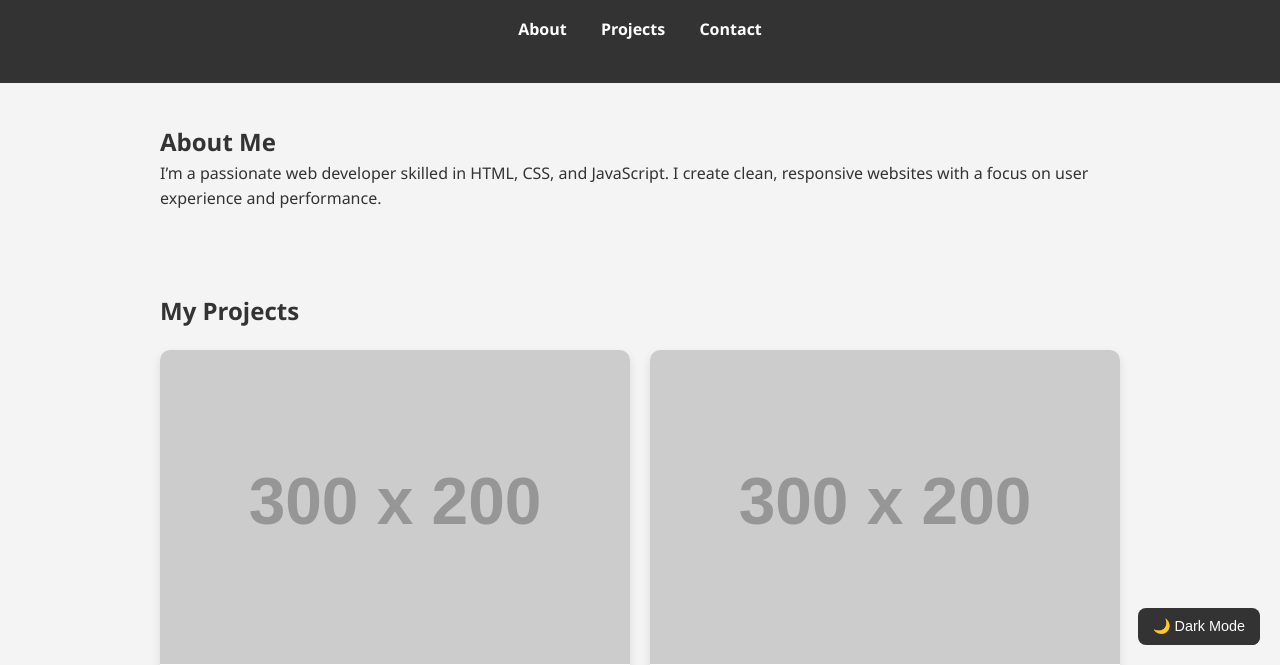
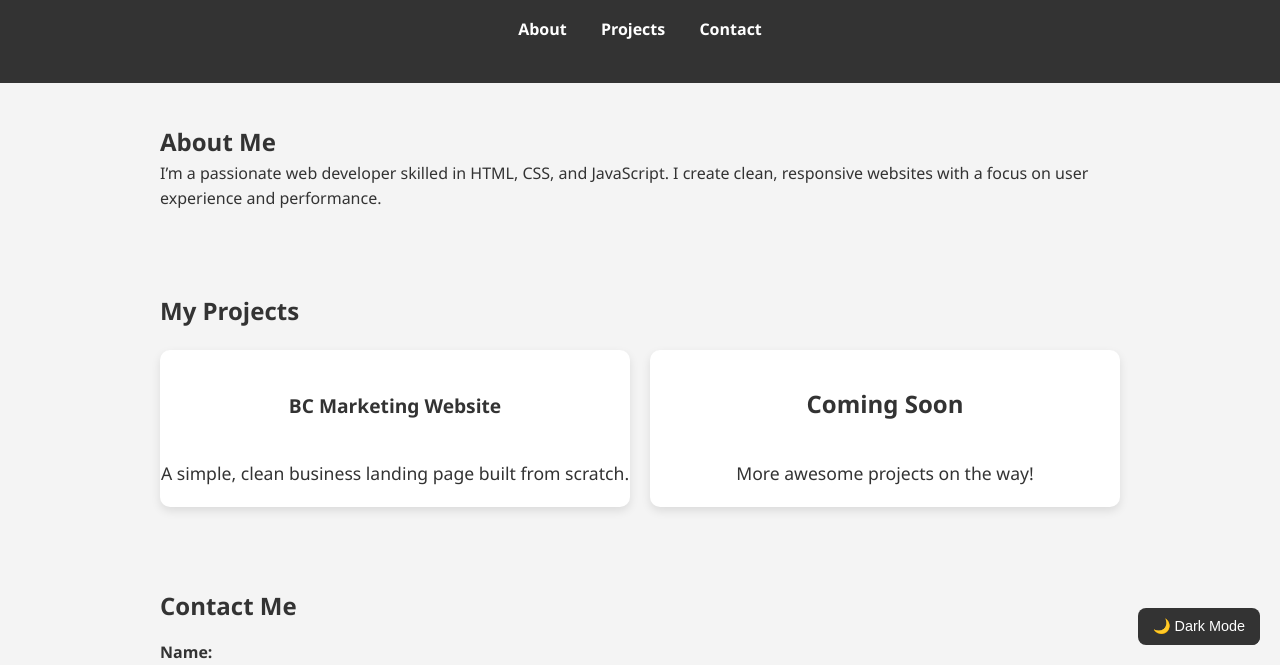
Before and after one commit to Ethan-Brink/Ethan-Brink-Web-Developer, a plain HTML site: page index.html in a window 1280 px wide. Shown: the part 135-800 px from the top of the page. Drawn offline with Linux system fonts and the light colour scheme; placeholder pictures from the web are drawn by us.

Commit message:
Added some extra stuff

```diff
--- a/index.html
+++ b/index.html
@@ -32,27 +32,32 @@
       <h2>My Projects</h2>
       <div class="project-grid">
         <div class="project-card">
-          <img
-            src="https://via.placeholder.com/300x200"
-            alt="Project Screenshot"
-          />
-          <h3>BC Marketing Website</h3>
-          <p>A simple, clean business landing page built from scratch.</p>
+          <h3 id="project-title">
+            <a
+              href="https://ethan-brink.github.io/bc-marketing/"
+              target="_blank"
+              rel="noopener"
+              >BC Marketing Website</a
+            >
+          </h3>
+          <p id="paragraph-centred">
+            A simple, clean business landing page built from scratch.
+          </p>
         </div>
         <div class="project-card">
-          <img
-            src="https://via.placeholder.com/300x200"
-            alt="Project Screenshot"
-          />
-          <h3>Coming Soon</h3>
-          <p>More awesome projects on the way!</p>
+          <h3 id="project-title">Coming Soon</h3>
+          <p id="paragraph-centred">More awesome projects on the way!</p>
         </div>
       </div>
     </section>
 
     <section id="contact">
       <h2>Contact Me</h2>
-      <form id="contact-form">
+      <form
+        id="contact-form"
+        action="https://formspree.io/f/meokzezn"
+        method="POST"
+      >
         <label>Name:</label>
         <input type="text" required />
 
--- a/styles.css
+++ b/styles.css
@@ -202,3 +202,25 @@ body.dark-mode form button {
     background-color: var(--accent);
     color: #000; /* better contrast */
 }
+.project-card a {
+  color: var(--color-accent);
+  text-decoration: none;
+  font-size: 1.2rem;
+  font-weight: bold;
+}
+
+.project-card a:hover {
+  text-decoration: underline;
+}
+#paragraph-centred {
+    text-align: center;
+    margin: 20px 0;
+    font-size: 1.1rem;
+    color: var(--text);
+}
+#project-title {
+    text-align: center;
+    margin: 20px 0;
+    font-size: 1.5rem;
+    color: var(--primary);
+}
```
Also changed, not shown: script.js (line endings or trailing spaces).
